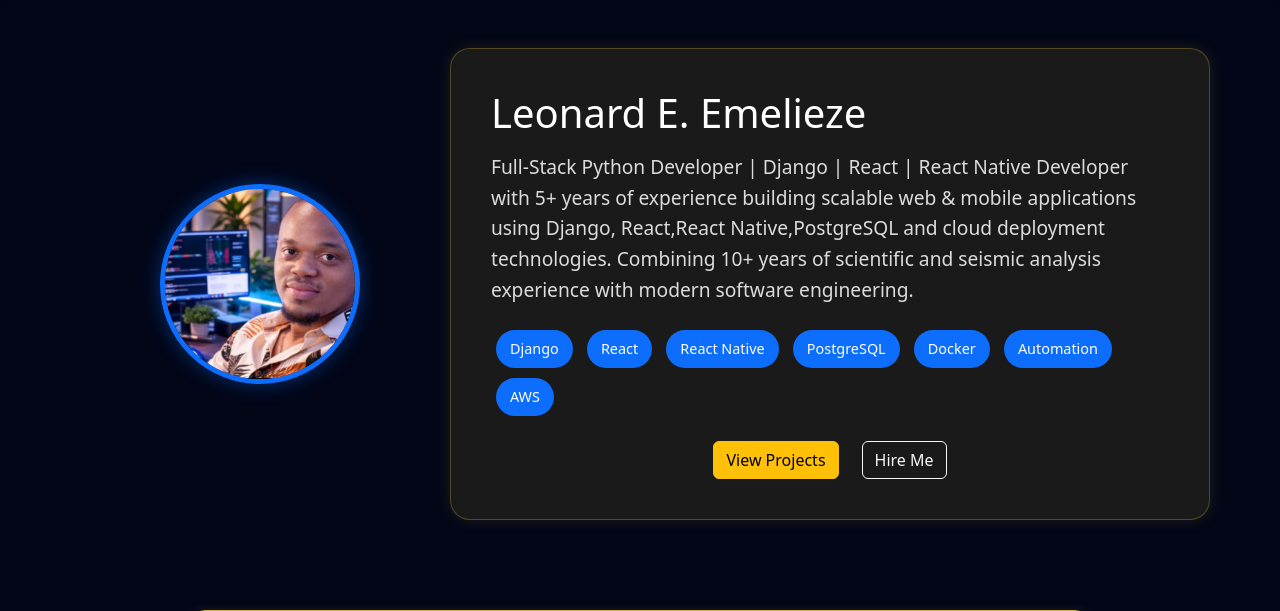
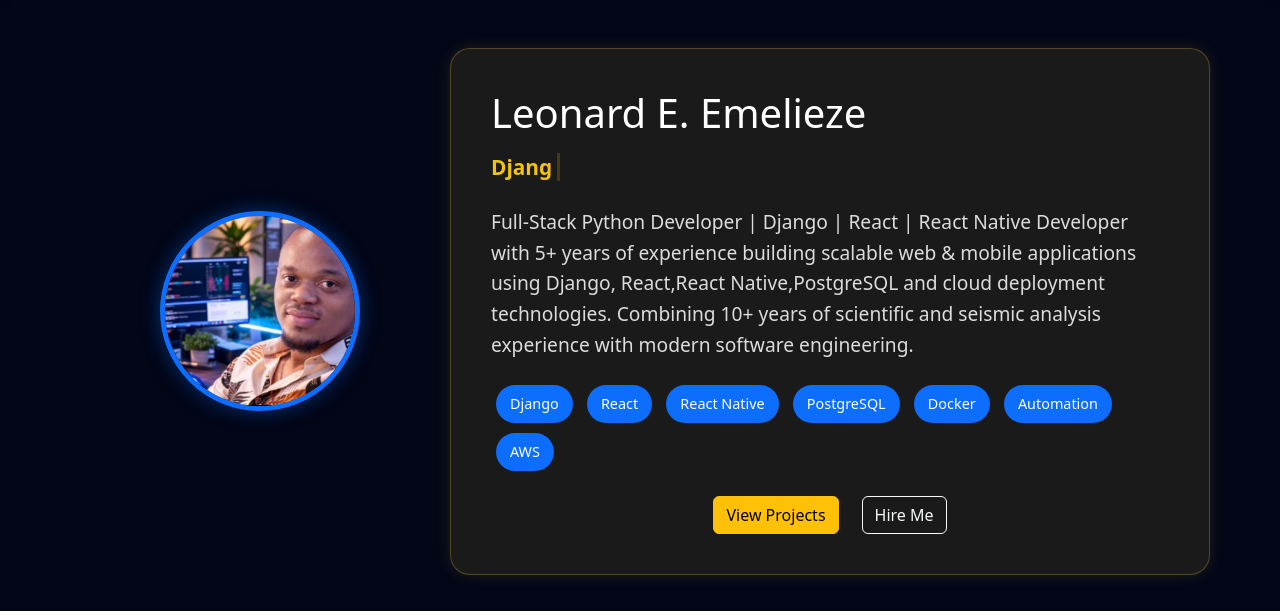
Before and after one commit to leoseis/-portfolio, a Django app: page / in a window 1280 px wide. Shown: the part 83-694 px from the top of the page. Run offline with Django 5.2, Linux system fonts and the light colour scheme.

Commit message:
added a writing name animation

```diff
--- a/ebo/templates/home.html
+++ b/ebo/templates/home.html
@@ -423,6 +423,26 @@
     margin-bottom:40px;
 }
 
+.typing-container{
+    min-height:40px;
+    margin:15px 0;
+}
+
+#typing-text{
+    color:#f1c40f;
+    font-size:1.3rem;
+    font-weight:600;
+    border-right:3px solid #f1c40f;
+    padding-right:5px;
+    animation:blink .8s infinite;
+}
+
+@keyframes blink{
+    50%{
+        border-color:transparent;
+    }
+}
+
 .social-icon{
     width:70px;
     height:70px;
@@ -494,6 +514,9 @@
    <div class="col-md-8 text-center text-md-start mt-md-0 hero-card">
 
       <h1>Leonard E. Emelieze</h1>
+      <div class="typing-container">
+    <span id="typing-text"></span>
+</div>
 
       <p class="tagline">
      Full-Stack Python Developer | Django | React | React Native Developer
@@ -572,4 +595,46 @@
 </div>
   </div>
 
+  <script>
+const roles = [
+    "Full-Stack Python Developer",
+    "Django & React Specialist",
+    "React Native Developer",
+    "Automation Engineer",
+    "Seismologist & Data Analyst"
+];
+
+let roleIndex = 0;
+let charIndex = 0;
+let isDeleting = false;
+
+function typeEffect() {
+
+    const currentRole = roles[roleIndex];
+    const typingText = document.getElementById("typing-text");
+
+    if (isDeleting) {
+        typingText.textContent = currentRole.substring(0, charIndex--);
+    } else {
+        typingText.textContent = currentRole.substring(0, charIndex++);
+    }
+
+    let speed = isDeleting ? 50 : 100;
+
+    if (!isDeleting && charIndex === currentRole.length + 1) {
+        speed = 2000;
+        isDeleting = true;
+    }
+
+    if (isDeleting && charIndex === 0) {
+        isDeleting = false;
+        roleIndex = (roleIndex + 1) % roles.length;
+    }
+
+    setTimeout(typeEffect, speed);
+}
+
+typeEffect();
+</script>
+
   {% endblock content1 %}
```
